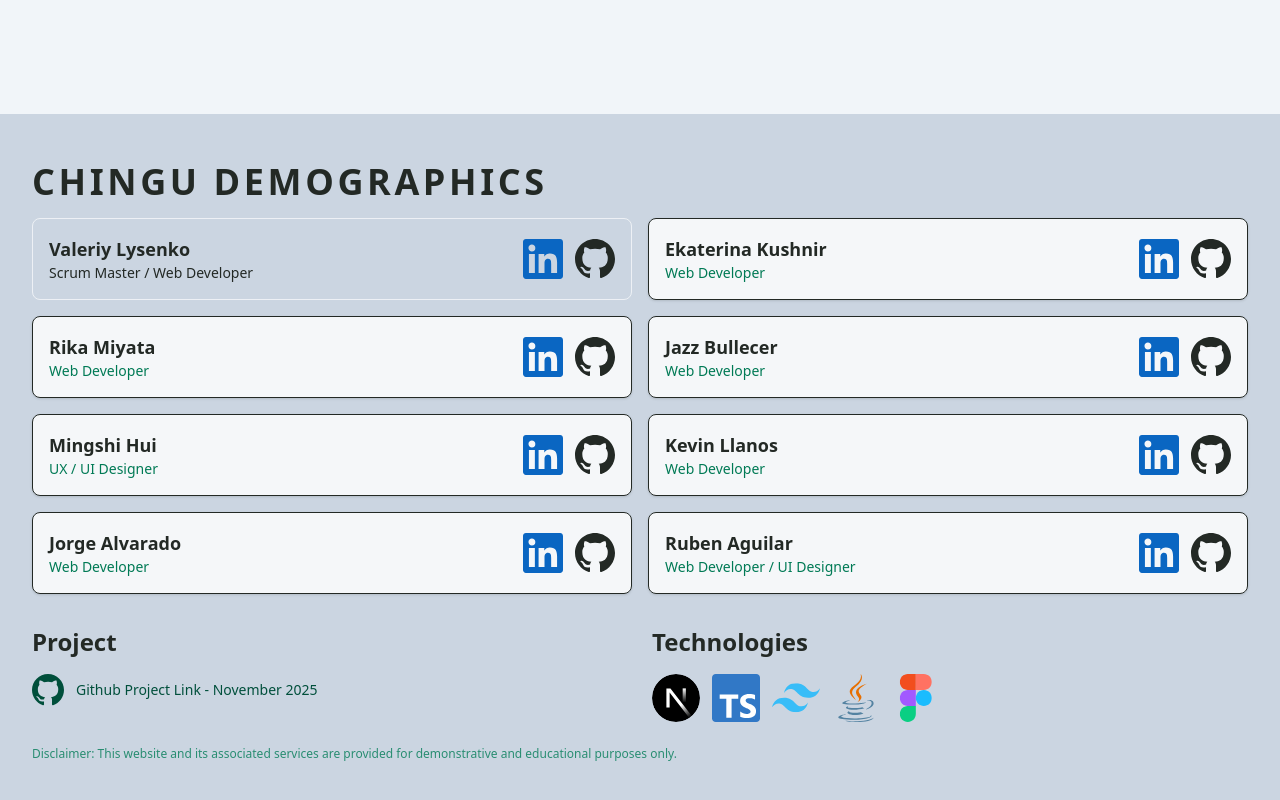
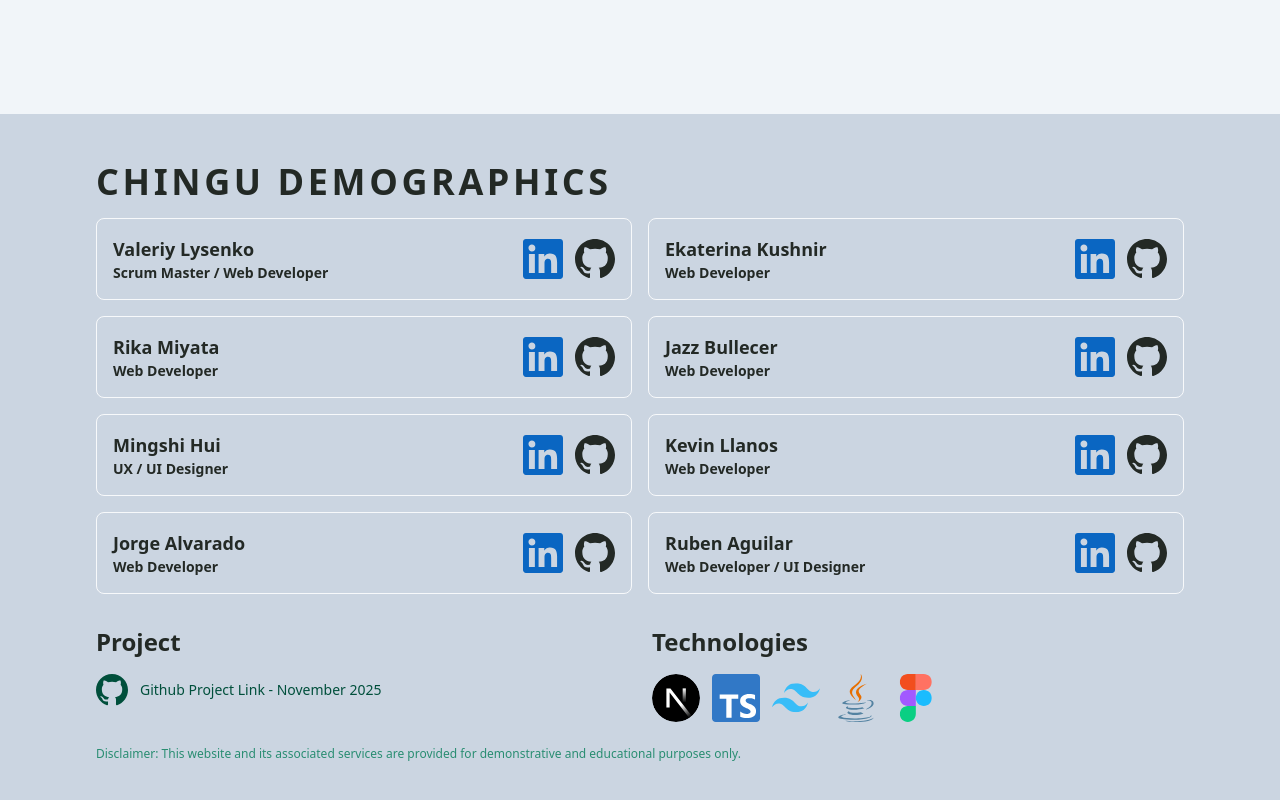
Before and after one commit to chingu-voyages/V58-tier3-team-39, a Next.js app in the folder next-app/: page / in a window 1280 px wide. Shown: the part 686-1486 px from the top of the page. Built offline with nearby package versions, Linux system fonts and the light colour scheme; no server answers.

Commit message:
update member container, font, hover

```diff
--- a/next-app/components/Footer.tsx
+++ b/next-app/components/Footer.tsx
@@ -9,7 +9,7 @@ import { Figma } from './icons/Figma';
 const Footer = () => {
   return (
     <footer className="w-full bg-[#CBD5E1] text-[#232925] py-12">
-      <div className="max-w-7xl mx-auto px-4 sm:px-6 lg:px-8">
+      <div className="max-w-6xl mx-auto px-4 sm:px-6 lg:px-8">
         <div className="grid grid-cols-1 gap-8">
           {/* Team: full-width section */}
           <section aria-labelledby="team-heading">
@@ -18,10 +18,10 @@ const Footer = () => {
             </h2>
             <ul className="grid grid-cols-1 sm:grid-cols-2 gap-4">
               {/* Each item is a card-like row; icons will be added later */}
-              <li className="flex items-center justify-between p-4 rounded-lg border border-white/65">
+              <li className="flex items-center justify-between p-4 rounded-lg border border-white/85 hover:bg-[#4D77FF]/20 hover:border-[#4D77FF]">
                 <div>
-                  <p className="text-lg font-semibold">Valeriy Lysenko</p>
-                  <p className="text-sm">
+                  <p className="text-lg font-bold">Valeriy Lysenko</p>
+                  <p className="text-sm font-bold">
                     Scrum Master / Web Developer
                   </p>
                 </div>
@@ -55,10 +55,10 @@ const Footer = () => {
                   </span> */}
                 </div>
               </li>
-              <li className="flex items-center justify-between p-4 bg-white/80 rounded-lg shadow-sm border">
+              <li className="flex items-center justify-between p-4 rounded-lg border border-white/85 hover:bg-[#4D77FF]/20 hover:border-[#4D77FF]">
                 <div>
-                  <p className="text-lg font-semibold">Ekaterina Kushnir</p>
-                  <p className="text-sm text-emerald-700">Web Developer</p>
+                  <p className="text-lg font-bold">Ekaterina Kushnir</p>
+                  <p className="text-sm font-bold">Web Developer</p>
                 </div>
                 <div className="flex items-center gap-3">
                   <a
@@ -77,10 +77,10 @@ const Footer = () => {
                   </a>
                 </div>
               </li>
-              <li className="flex items-center justify-between p-4 bg-white/80 rounded-lg shadow-sm border">
+              <li className="flex items-center justify-between p-4 rounded-lg border border-white/85 hover:bg-[#4D77FF]/20 hover:border-[#4D77FF]">
                 <div>
-                  <p className="text-lg font-semibold">Rika Miyata</p>
-                  <p className="text-sm text-emerald-700">Web Developer</p>
+                  <p className="text-lg font-bold">Rika Miyata</p>
+                  <p className="text-sm font-bold">Web Developer</p>
                 </div>
                 <div className="flex items-center gap-3">
                   <a
@@ -99,10 +99,10 @@ const Footer = () => {
                   </a>
                 </div>
               </li>
-              <li className="flex items-center justify-between p-4 bg-white/80 rounded-lg shadow-sm border">
+              <li className="flex items-center justify-between p-4 rounded-lg border border-white/85 hover:bg-[#4D77FF]/20 hover:border-[#4D77FF]">
                 <div>
-                  <p className="text-lg font-semibold">Jazz Bullecer</p>
-                  <p className="text-sm text-emerald-700">Web Developer</p>
+                  <p className="text-lg font-bold">Jazz Bullecer</p>
+                  <p className="text-sm font-bold">Web Developer</p>
                 </div>
                 <div className="flex items-center gap-3">
                   <a
@@ -121,10 +121,10 @@ const Footer = () => {
                   </a>
                 </div>
               </li>
-              <li className="flex items-center justify-between p-4 bg-white/80 rounded-lg shadow-sm border">
+              <li className="flex items-center justify-between p-4 rounded-lg border border-white/85 hover:bg-[#4D77FF]/20 hover:border-[#4D77FF]">
                 <div>
-                  <p className="text-lg font-semibold">Mingshi Hui</p>
-                  <p className="text-sm text-emerald-700">UX / UI Designer</p>
+                  <p className="text-lg font-bold">Mingshi Hui</p>
+                  <p className="text-sm font-bold">UX / UI Designer</p>
                 </div>
                 <div className="flex items-center gap-3">
                   <a
@@ -143,10 +143,10 @@ const Footer = () => {
                   </a>
                 </div>
               </li>
-              <li className="flex items-center justify-between p-4 bg-white/80 rounded-lg shadow-sm border">
+              <li className="flex items-center justify-between p-4 rounded-lg border border-white/85 hover:bg-[#4D77FF]/20 hover:border-[#4D77FF]">
                 <div>
-                  <p className="text-lg font-semibold">Kevin Llanos</p>
-                  <p className="text-sm text-emerald-700">Web Developer</p>
+                  <p className="text-lg font-bold">Kevin Llanos</p>
+                  <p className="text-sm font-bold">Web Developer</p>
                 </div>
                 <div className="flex items-center gap-3">
                   <a
@@ -165,10 +165,10 @@ const Footer = () => {
                   </a>
                 </div>
               </li>
-              <li className="flex items-center justify-between p-4 bg-white/80 rounded-lg shadow-sm border">
+              <li className="flex items-center justify-between p-4 rounded-lg border border-white/85 hover:bg-[#4D77FF]/20 hover:border-[#4D77FF]">
                 <div>
-                  <p className="text-lg font-semibold">Jorge Alvarado</p>
-                  <p className="text-sm text-emerald-700">Web Developer</p>
+                  <p className="text-lg font-bold">Jorge Alvarado</p>
+                  <p className="text-sm font-bold">Web Developer</p>
                 </div>
                 <div className="flex items-center gap-3">
                   <a
@@ -187,10 +187,10 @@ const Footer = () => {
                   </a>
                 </div>
               </li>
-              <li className="flex items-center justify-between p-4 bg-white/80 rounded-lg shadow-sm border">
+              <li className="flex items-center justify-between p-4 rounded-lg border border-white/85 hover:bg-[#4D77FF]/20 hover:border-[#4D77FF]">
                 <div>
-                  <p className="text-lg font-semibold">Ruben Aguilar</p>
-                  <p className="text-sm text-emerald-700">Web Developer / UI Designer</p>
+                  <p className="text-lg font-bold">Ruben Aguilar</p>
+                  <p className="text-sm font-bold">Web Developer / UI Designer</p>
                 </div>
                 <div className="flex items-center gap-3">
                   <a
```
